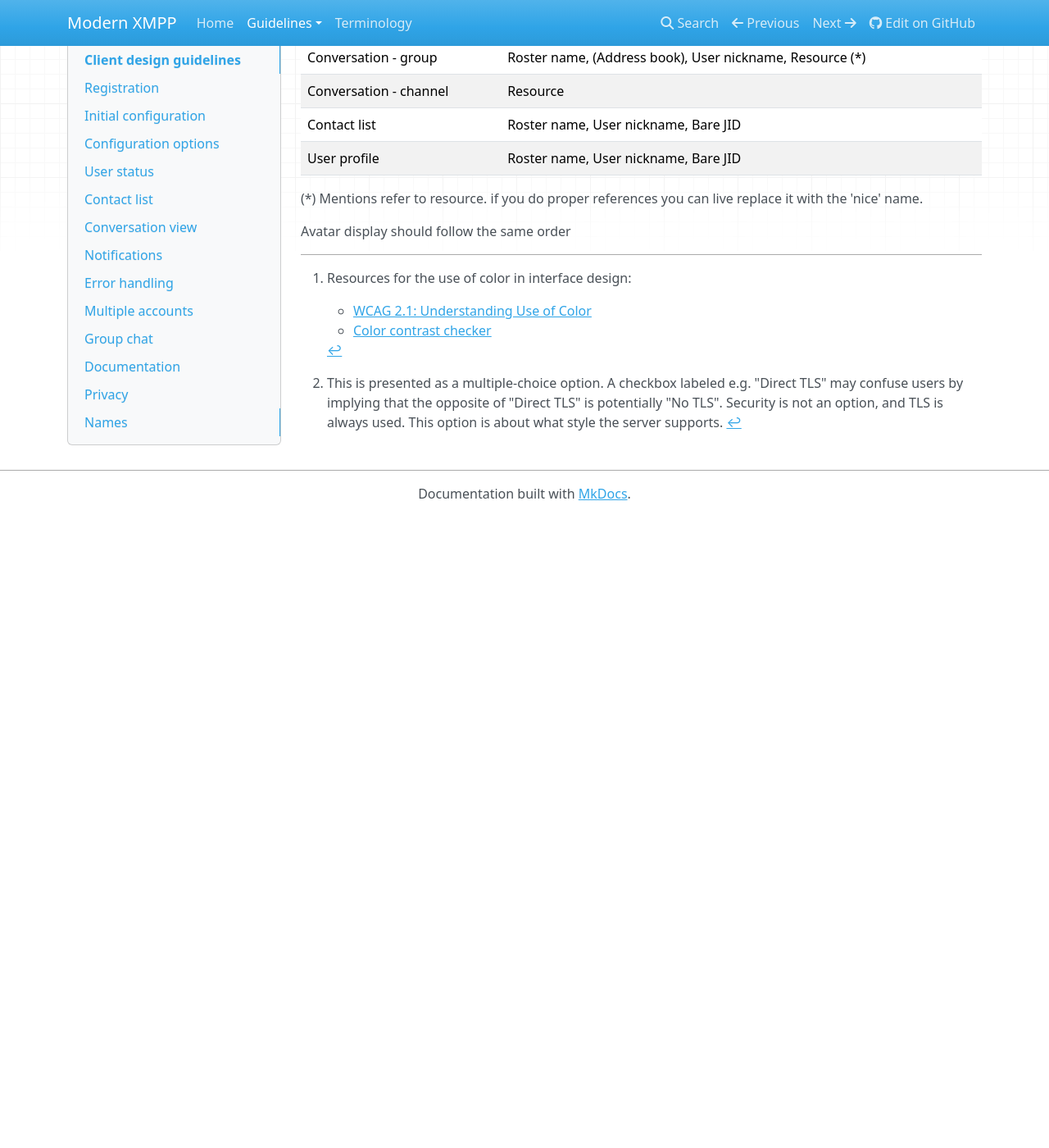
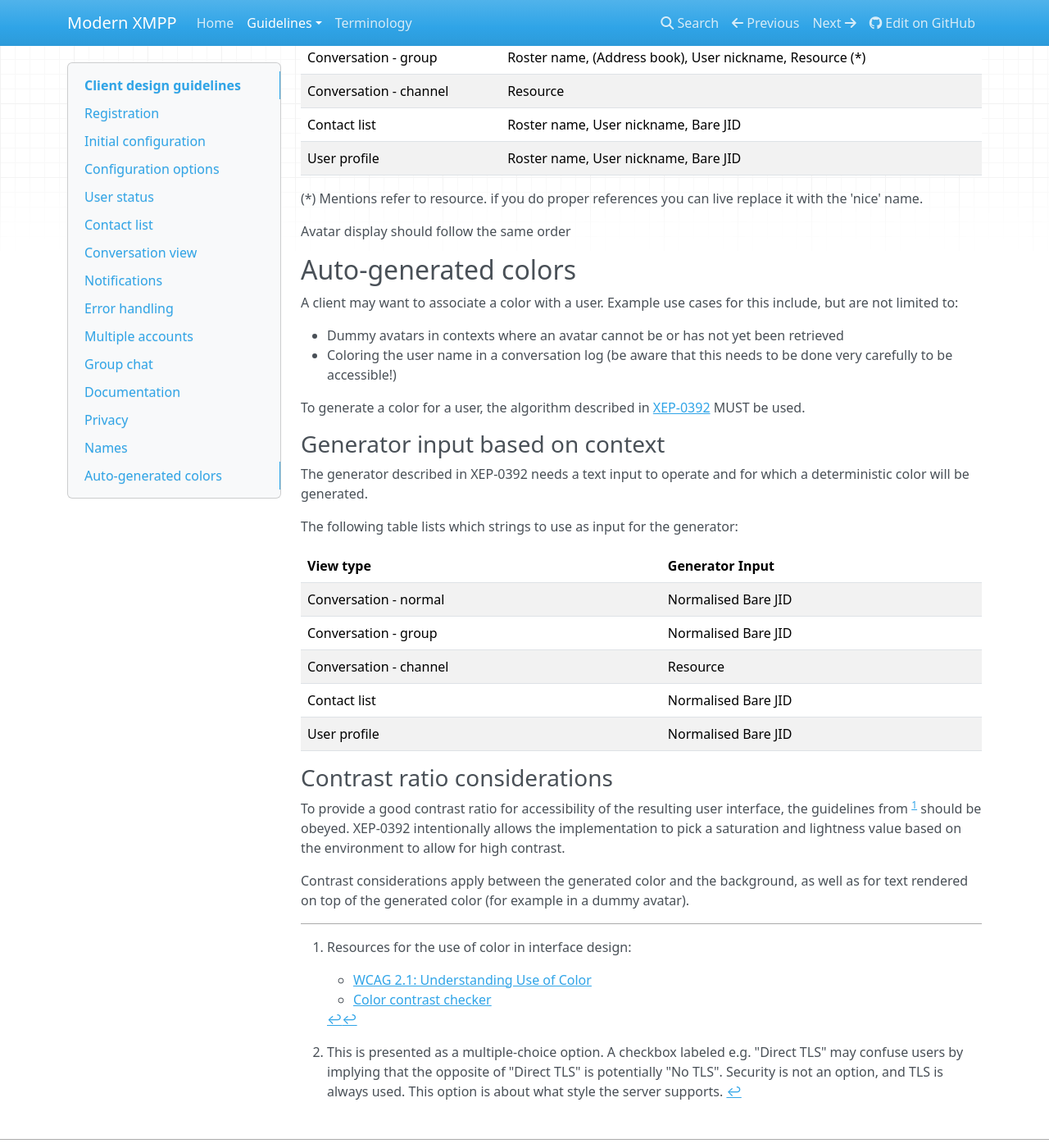
Before and after one commit to modernxmpp/modernxmpp, an MkDocs documentation site: the page built from docs/client/design.md, in a window 1280 px wide and 1400 px high, scrolled down 4236 px. Shown: the whole window at 82% size. Built offline with MkDocs 1.6.1, drawn with Linux system fonts in a browser that asks for light colours; nearby versions of some CDN libraries; before the commit the page ends 4866 px from its top, so only the background shows below that.

Commit message:
Add things about color generation
XEP-0392 is about to lose this information [1] because it is out of
scope for the XSF and the suggestions in XEP-0392 have been too
restrictive.

This addition here provides the information which is about to be
removed from XEP-0392, as well as valuable feedback from
@mar-v-in about contrast ratio considerations. Restrictions about
the form of dummy avatars are dropped intentionally and entirely,
because those may easily vary across platforms, as long as the
color is prominently present.

   [1]: https://github.com/xsf/xeps/pull/845

```diff
--- a/docs/client/design.md
+++ b/docs/client/design.md
@@ -180,6 +180,36 @@ should be checked in the order described by the table below, displaying the firs
 
 Avatar display should follow the same order
 
+## Auto-generated colors
+
+A client may want to associate a color with a user. Example use cases for this include, but are not limited to:
+
+- Dummy avatars in contexts where an avatar cannot be or has not yet been retrieved
+- Coloring the user name in a conversation log (be aware that this needs to be done very carefully to be accessible!)
+
+To generate a color for a user, the algorithm described in [XEP-0392](https://xmpp.org/extensions/xep-0392.html) MUST be used.
+
+### Generator input based on context
+
+The generator described in XEP-0392 needs a text input to operate and for which a deterministic color will be generated.
+
+The following table lists which strings to use as input for the generator:
+
+| View type               | Generator Input     |
+|-------------------------|---------------------|
+| Conversation - normal   | Normalised Bare JID |
+| Conversation - group    | Normalised Bare JID |
+| Conversation - channel  | Resource            |
+| Contact list            | Normalised Bare JID |
+| User profile            | Normalised Bare JID |
+
+### Contrast ratio considerations
+
+To provide a good contrast ratio for accessibility of the resulting user interface, the guidelines from [^color] should be obeyed. XEP-0392 intentionally allows the implementation to pick a saturation and lightness value based on the environment to allow for high contrast.
+
+Contrast considerations apply between the generated color and the background, as well as for text rendered on top of the generated color (for example in a dummy avatar).
+
+
 <!-- Footnotes -->
 
 [^color]: Resources for the use of color in interface design:
```
